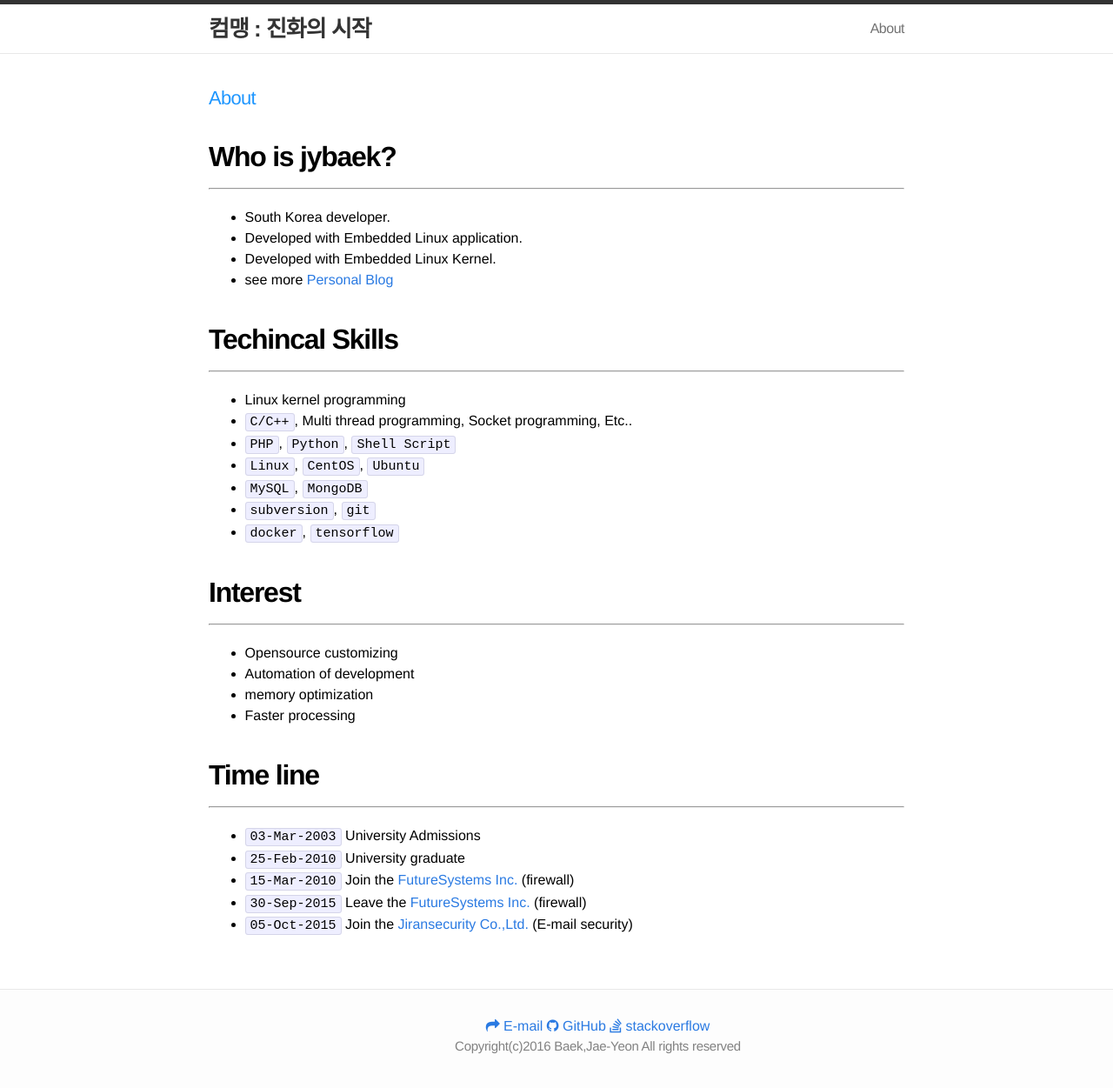
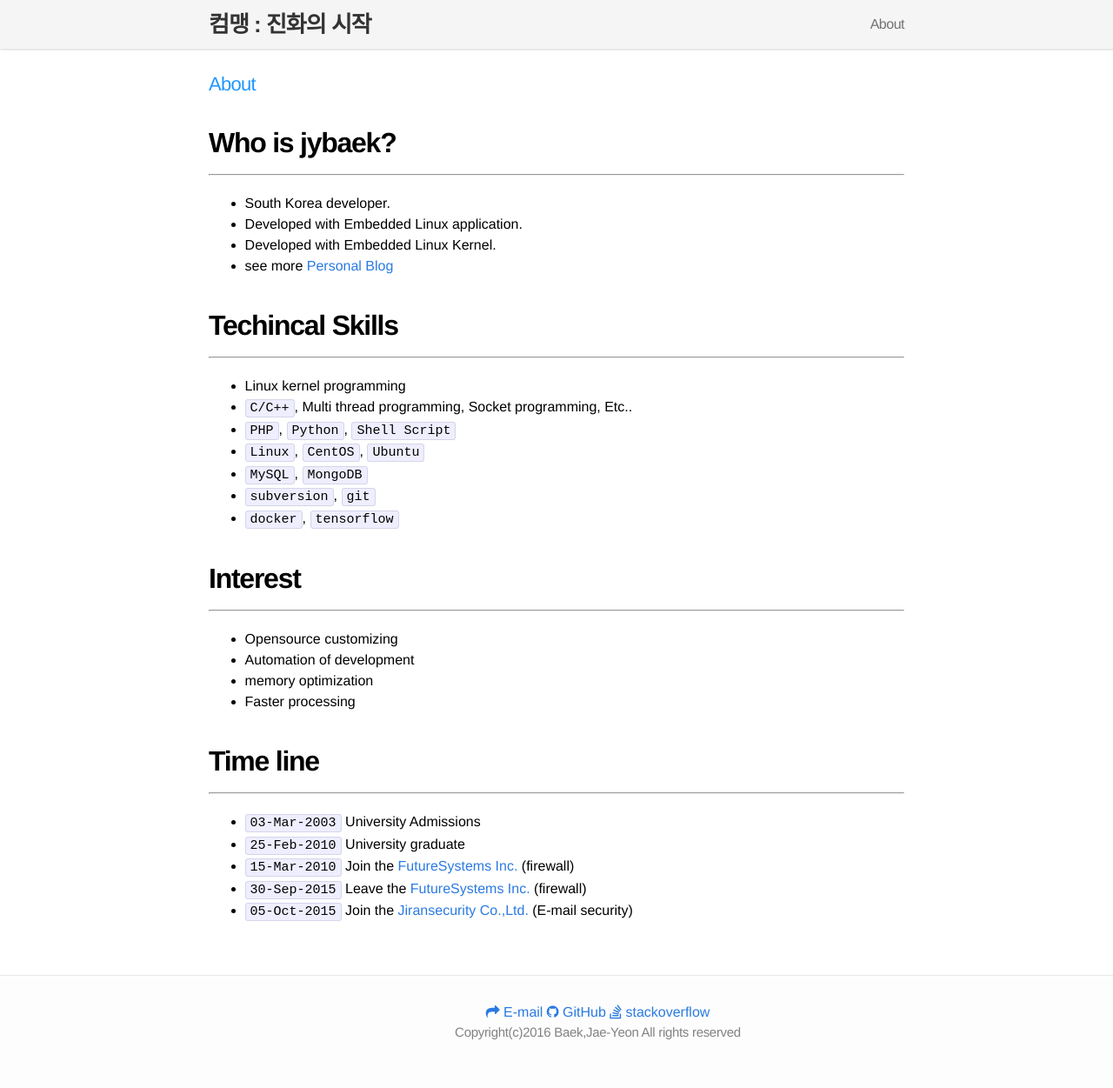
Before and after one commit to jybaek/jybaek.github.com, a Jekyll site: the page built from about.md, in a window 1280 px wide and 1259 px high. Shown: the top 1251 px of the window at 87% size. Built offline with Jekyll 4.4.1, drawn with Linux system fonts in a browser that asks for light colours; nearby versions of some CDN libraries.

Commit message:
site-header 고정

```diff
--- a/css/main.css
+++ b/css/main.css
@@ -41,10 +41,13 @@
 /* Site header */
 
 .site-header {
-  border-top: 5px solid #333;
+  /*border-top: 5px solid #333;*/
   border-bottom: 1px solid #e8e8e8;
   min-height: 56px;
-  background-color: white;
+  position: fixed;
+  width: 100%;
+  box-shadow: 1px 0px 1px grey;
+  background-color: #f5f5f5;
 }
 
 .site-title,
@@ -159,7 +162,7 @@
 /* Post styles */
 /* ----------------------------------------------------------*/
 
-.post-header { margin: 10px 0 30px; }
+.post-header { margin: 56px 0 30px; }
 
 .post-header h1 {
   font-size: 42px;
```
